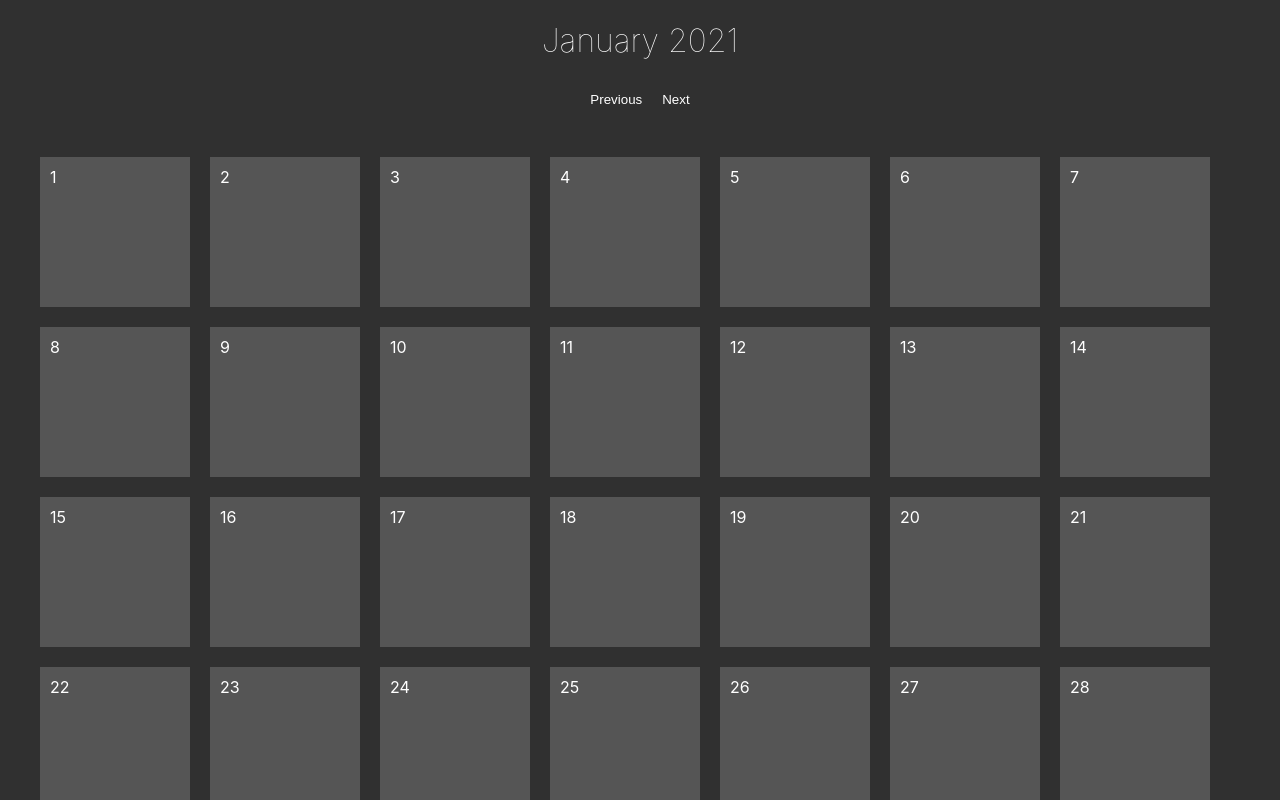
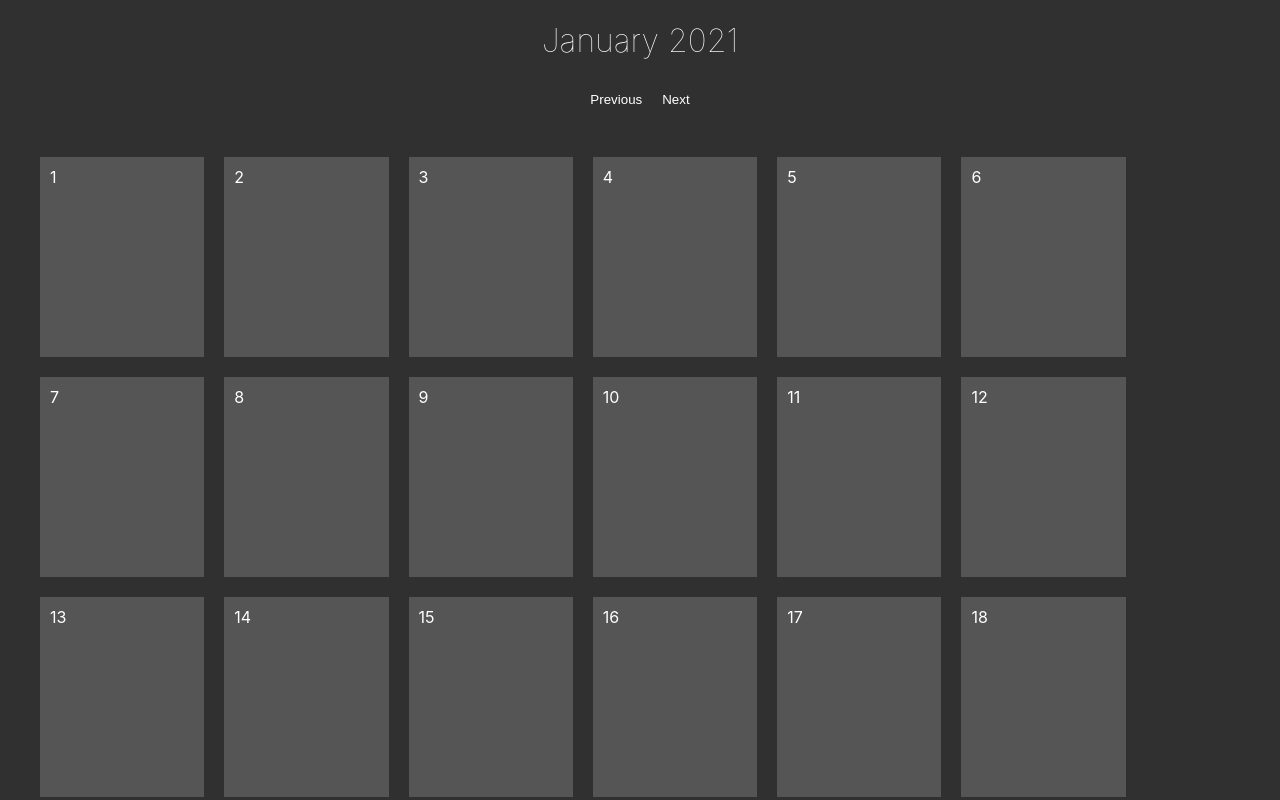
Before and after one commit to vivianachoque/calendar, a React (Create React App) app: page / in a window 1280 px wide. Shown: the top 800 px of the page. Built offline with nearby package versions, Linux system fonts and the light colour scheme.

Commit message:
agrego estilos a dias

```diff
--- a/src/components/App/index.module.scss
+++ b/src/components/App/index.module.scss
@@ -1,7 +1,7 @@
 .containerCalendar {
   display: flex;
   flex-direction: column;
-  align-items: center;
+  align-content: center;
   background-color: #303030;
 }
 
--- a/src/components/Days/index.module.scss
+++ b/src/components/Days/index.module.scss
@@ -1,6 +1,6 @@
 .containerDay {
-   width: 150px;
-   height: 150px;
+   width: calc((100% / 7)  - 10px) ;
+   height: 25vh;
    background-color: #555555;
    margin: 10px;
 }
```
Also changed, not shown: src/index.css (+4 -3 lines), 1 other file (tests, documents, lock files or other folders).
